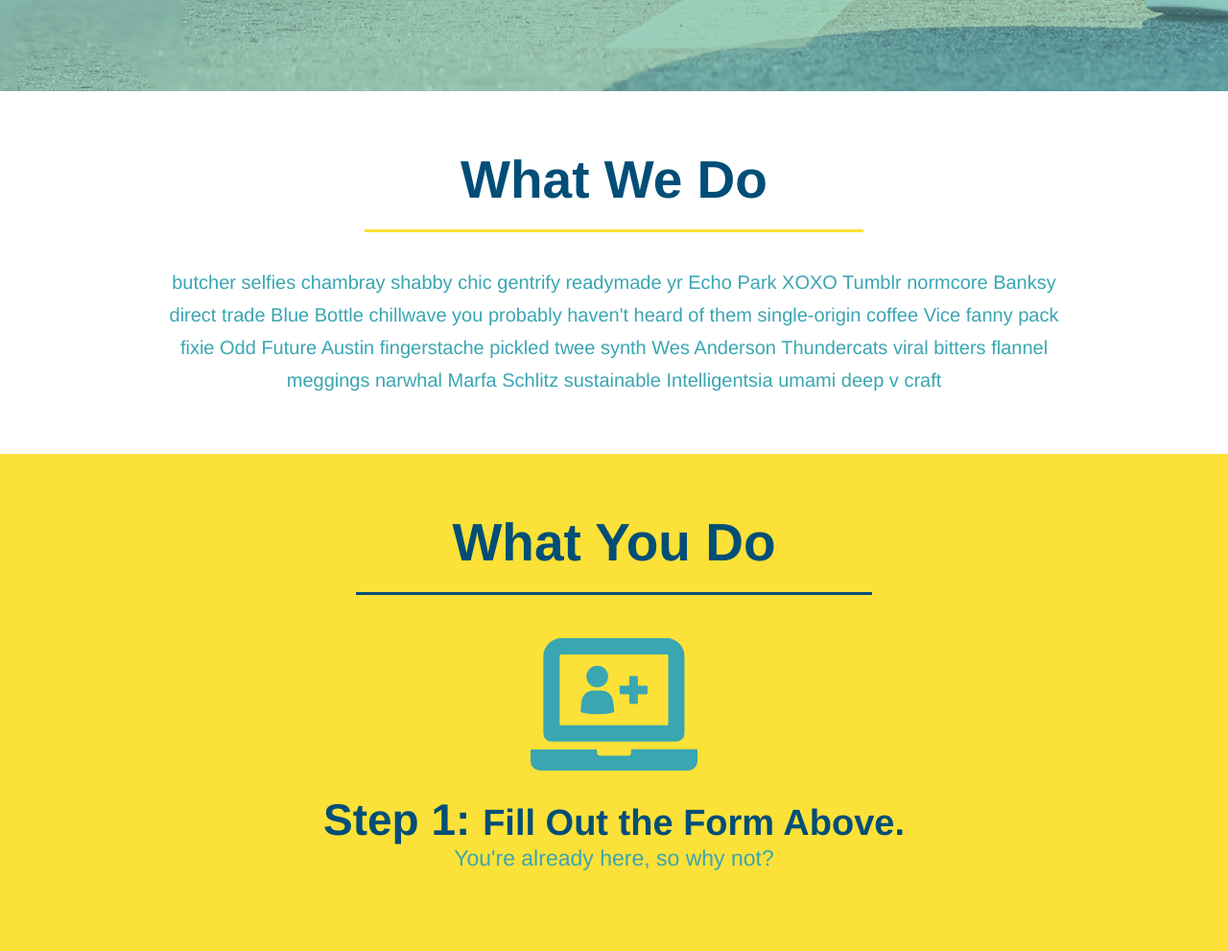
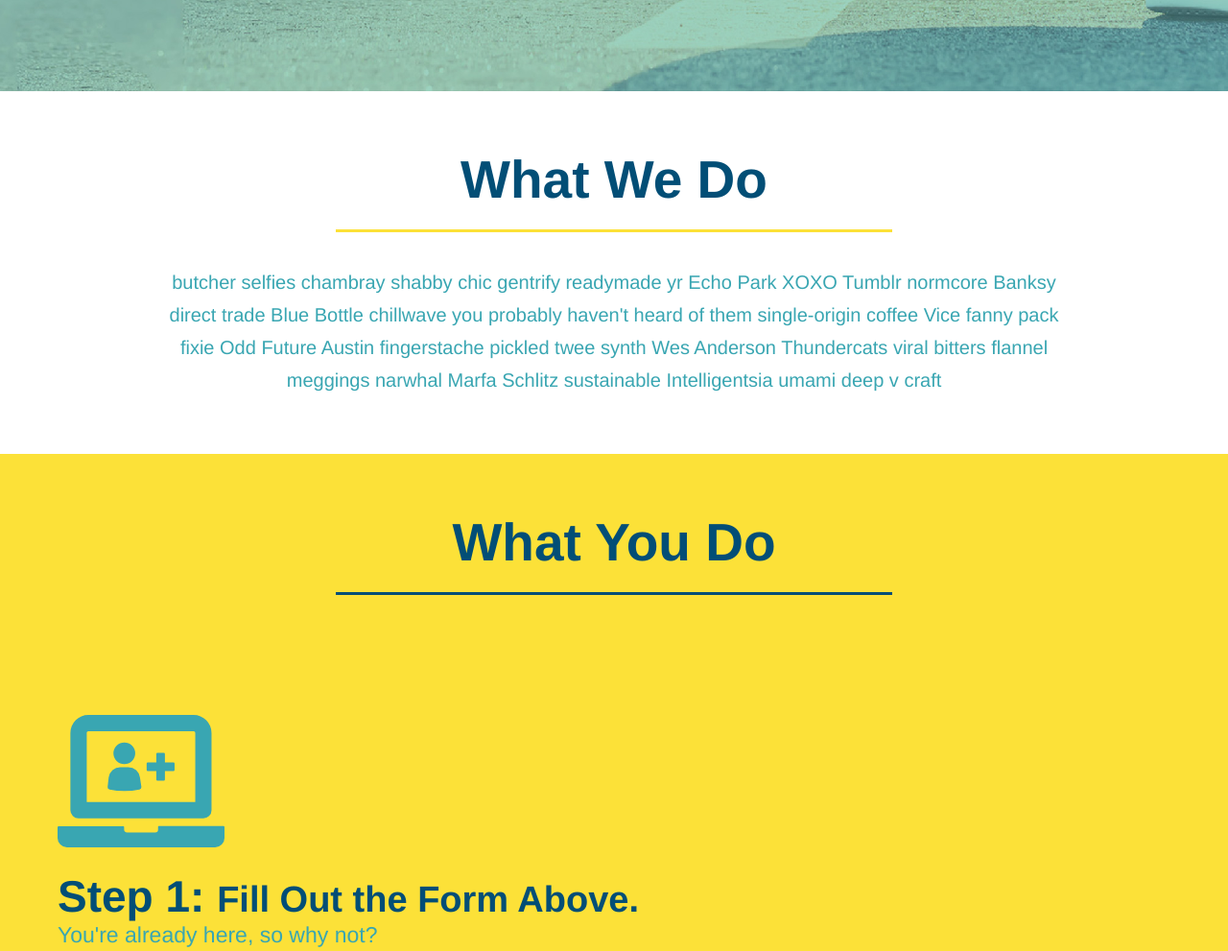
Before and after one commit to alyssafadai/run-buddy, a plain HTML site: page index.html in a window 1280 px wide. Shown: the part 1002-1993 px from the top of the page at 96% size. Drawn offline with Linux system fonts and the light colour scheme.

Commit message:
section titles center flexbox

```diff
--- a/assets/css/style.css
+++ b/assets/css/style.css
@@ -174,9 +174,7 @@
 
 
   /* INTRO STYLES */
-  .intro {
-    text-align: center;
-  }
+
 
   .intro h2 {
     font-size: 55px;
@@ -192,15 +190,11 @@
     color: #39a6b2;
     width: 80%;
     font-size: 20px;
-  }
-
-  .intro p {
-    /* add this alongside your other declarations */
     margin: 0 auto;
+    text-align: center;
   }
 
   .steps {
-    text-align: center;
     background: #fce138;
   }
 
@@ -208,10 +202,11 @@
   .section-title {
     font-size: 55px;
     color: #024e76;
-    margin-bottom: 35px;
-    padding: 0 100px 20px 100px;
-    display: inline-block;
     border-bottom: 3px solid;
+    padding-bottom: 20px;
+    text-align: center;
+    margin: 0 auto 35px auto;
+    width: 50%;
   }
 
   .primary-border {
@@ -250,7 +245,6 @@
   /* Trainers Bio */
 
   .trainers {
-    text-align: center;
   }
 
   .trainer {
@@ -309,7 +303,6 @@
   }
 
   .contact {
-    text-align: center;
     background: #024e76;
   }
 
@@ -346,3 +339,7 @@
   .contact-info a {
     color: #fce138;
   }
+
+  .flex-row {
+    display: flex;
+  }
--- a/index.html
+++ b/index.html
@@ -82,15 +82,25 @@
 
   <!-- "what we do" section -->
   <section id="what-we-do" class="intro">
-    <h2 class="section-title primary-border">What We Do</h2>
+    <div class="flex-row">
+    <h2 class="section-title primary-border">
+      What We Do
+    </h2>
+  </div>
+  <div class="flex-row">
     <p>
         butcher selfies chambray shabby chic gentrify readymade yr Echo Park XOXO Tumblr normcore Banksy direct trade Blue Bottle chillwave you probably haven't heard of them single-origin coffee Vice fanny pack fixie Odd Future Austin fingerstache pickled twee synth Wes Anderson Thundercats viral bitters flannel meggings narwhal Marfa Schlitz sustainable Intelligentsia umami deep v craft
       </p>
+    </div>
   </section>
 
   <!-- "what you do" section -->
   <section id="what-you-do" class="steps">
-    <h2 class="section-title secondary-border">What You Do</h2>
+    <div class="flex-row">
+    <h2 class="section-title secondary-border">
+      What You Do
+    </h2>
+  </div>
     <div>
         <!-- insert this img element -->
         <img src="./assets/images/step-1.svg" alt="" />
@@ -119,9 +129,11 @@
 
   <!-- "meet the trainers" section -->
   <section id="you-trainers" class="trainers">
+    <div class="flex-row">
         <h2 class="section-title primary-border">
             Meet the Trainers
         </h2>
+      </div>
     <article class="trainer">
         <img src="./assets/images/trainer-1.jpg" alt="Arron Stephens in his workout clothes, ready to pump iron" />
         <div class="trainer-bio text-left">
@@ -163,7 +175,9 @@
   <!-- "reach out" section -->
   <section id="reach out" class="contact">
     <div class="contact-info">
+      <div class="flex-row">
     <h2 class="section-title secondary-border">Reach Out</h2>
+  </div>
     </div>
     <div class="contact-form">
       <h3>Contact Us</h3>
@@ -177,7 +191,7 @@
         <button type="submit">Submit</button>
       </form>
     </div>
-    <iframe
+s    <iframe
     src="https://goo.gl/maps/RJdvRxiTvkC8ivD59"
     frameborder="0"
     height="400"
```
